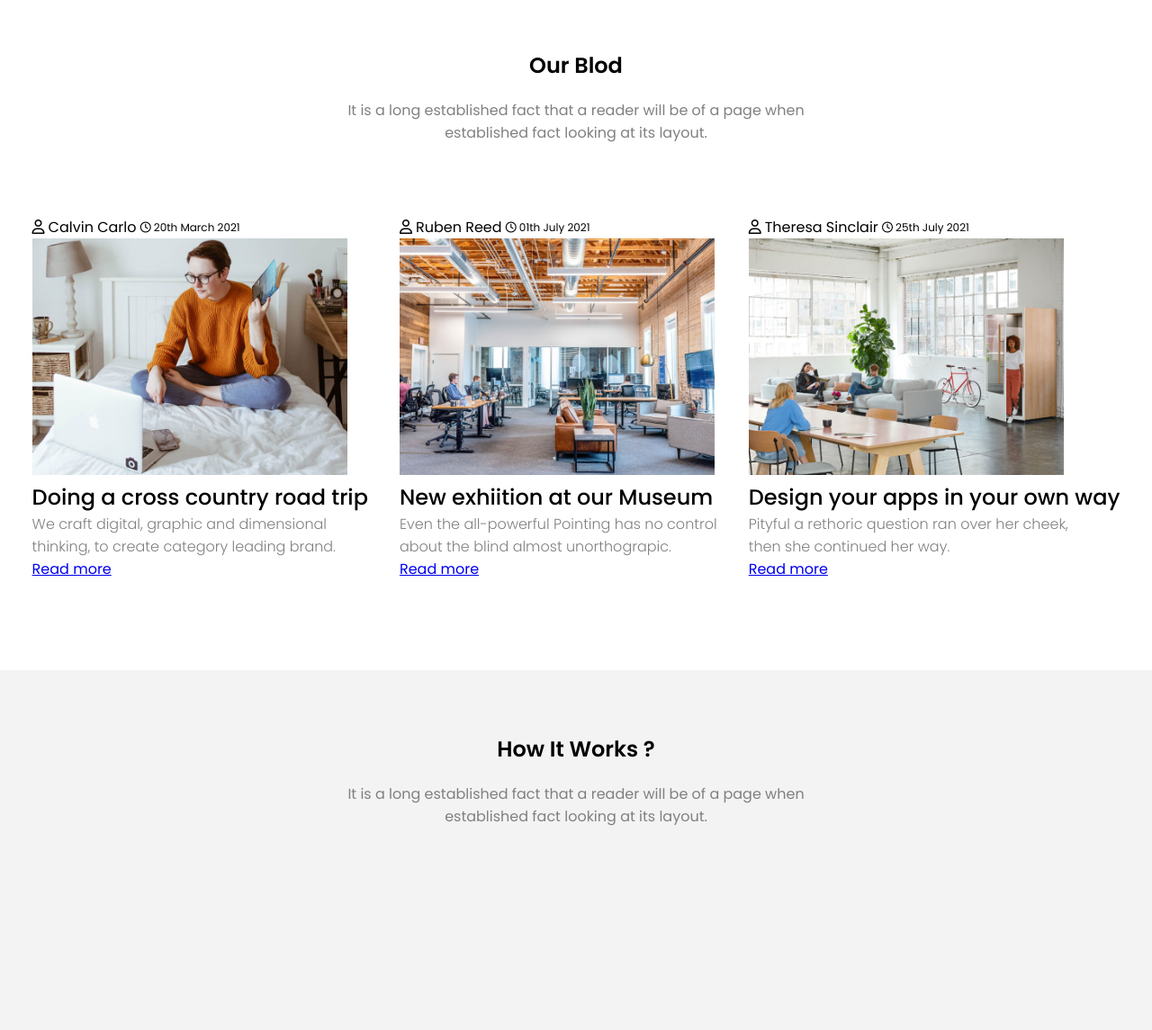
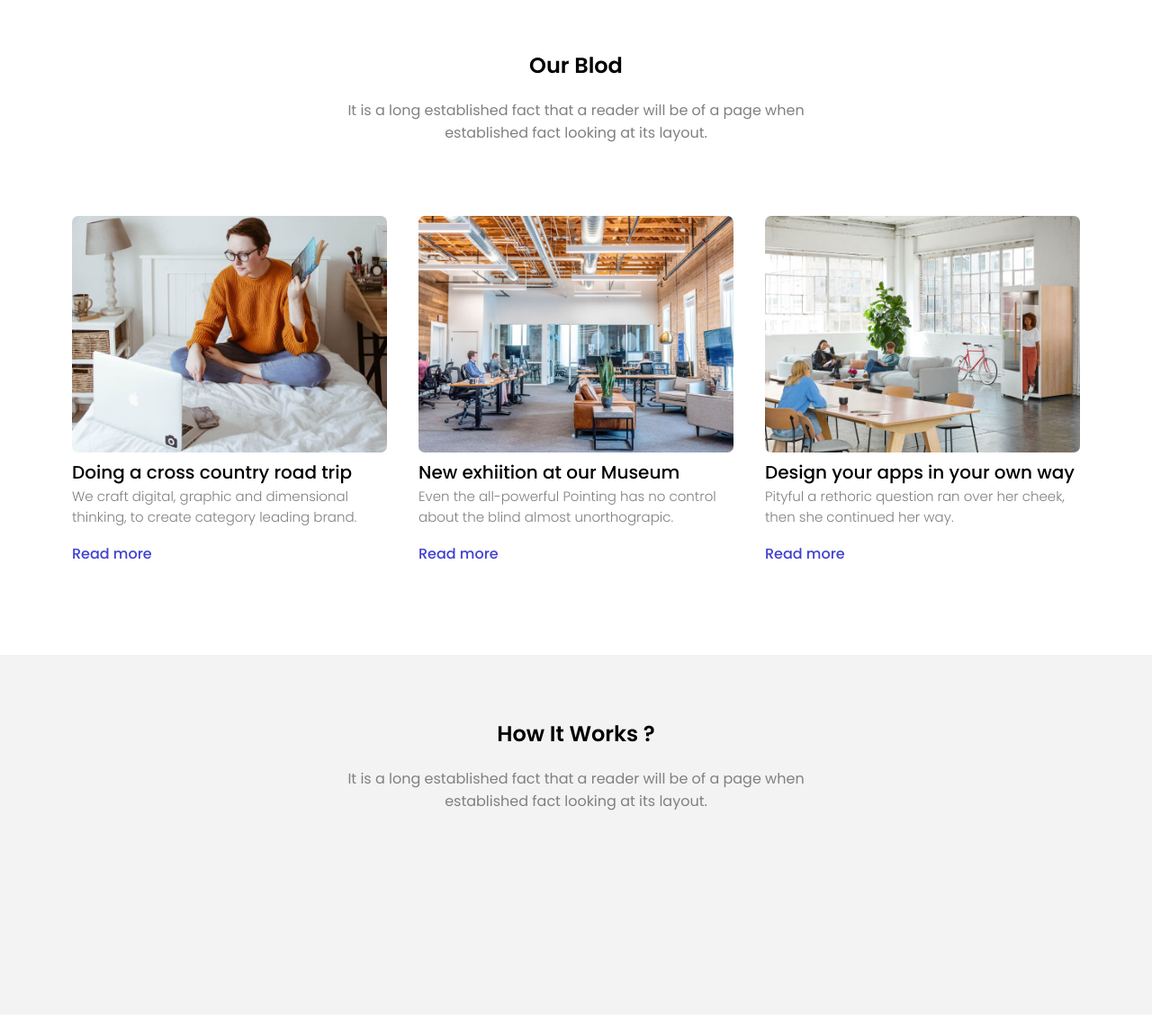
Before and after one commit to fredericbranca/LandingPage, a PHP site: page / in a window 1280 px wide. Shown: the part 3193-4338 px from the top of the page at 90% size. After the commit the page ends 4094 px from the top, so only its background shows below. Run offline with PHP 8.4, Linux system fonts and the light colour scheme; some libraries are stand-ins or nearby versions.

Commit message:
hover de l'image

```diff
--- a/style.css
+++ b/style.css
@@ -406,9 +406,51 @@ nav ul li a {
     margin-top: 80px;
 }
 
+.card-blog {
+    display: flex;
+    flex-direction: column;
+}
+
 .cardblog-container img {
     width: 350px;
+    border-radius: 7px;
 }
+
+.card-header {
+    position: relative;
+}
+
+.info-card {
+    display: flex;
+    flex-direction: column;
+    position: absolute;
+    top: 30px;
+    left: 30px;
+    z-index: 1;
+}
+
+.info-card  {
+    opacity: 0;
+    transition: 0.4s;
+}
+.info-card i{
+    color: white;
+    padding: 7px;
+}
+.card-header:hover .info-card {
+    opacity: 1;
+}
+.info-card p1 {
+    font-weight: 700;
+}
+.info-card p2 {
+    font-weight: 400;
+    font-size: 13px;
+}
+.card-header img:hover {
+    filter: brightness(0.7);
+}
+
 
 .blog-text h1 {
     padding-top: 80px;
@@ -423,8 +465,16 @@ nav ul li a {
 
 .cardblog-text h1 {
     font-weight: 500;
+    font-size: 20px;
 }
 .cardblog-text p {
     font-weight: 300;
     color: grey;
+    font-size: 15px;
+    margin-bottom: 17px;
 }
+.cardblog-text a {
+    font-weight: 500;
+    text-decoration: none;
+    color: hsl(240, 62%, 54%);
+}
```
